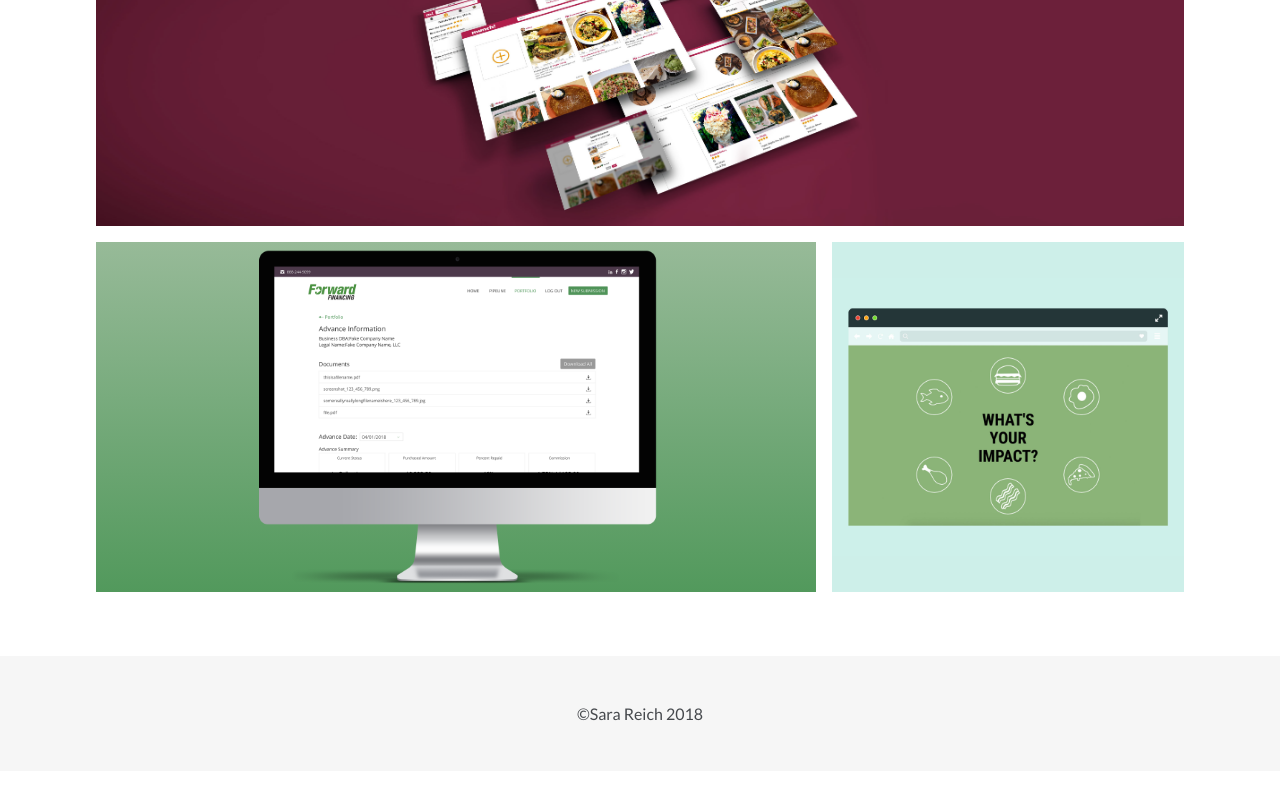
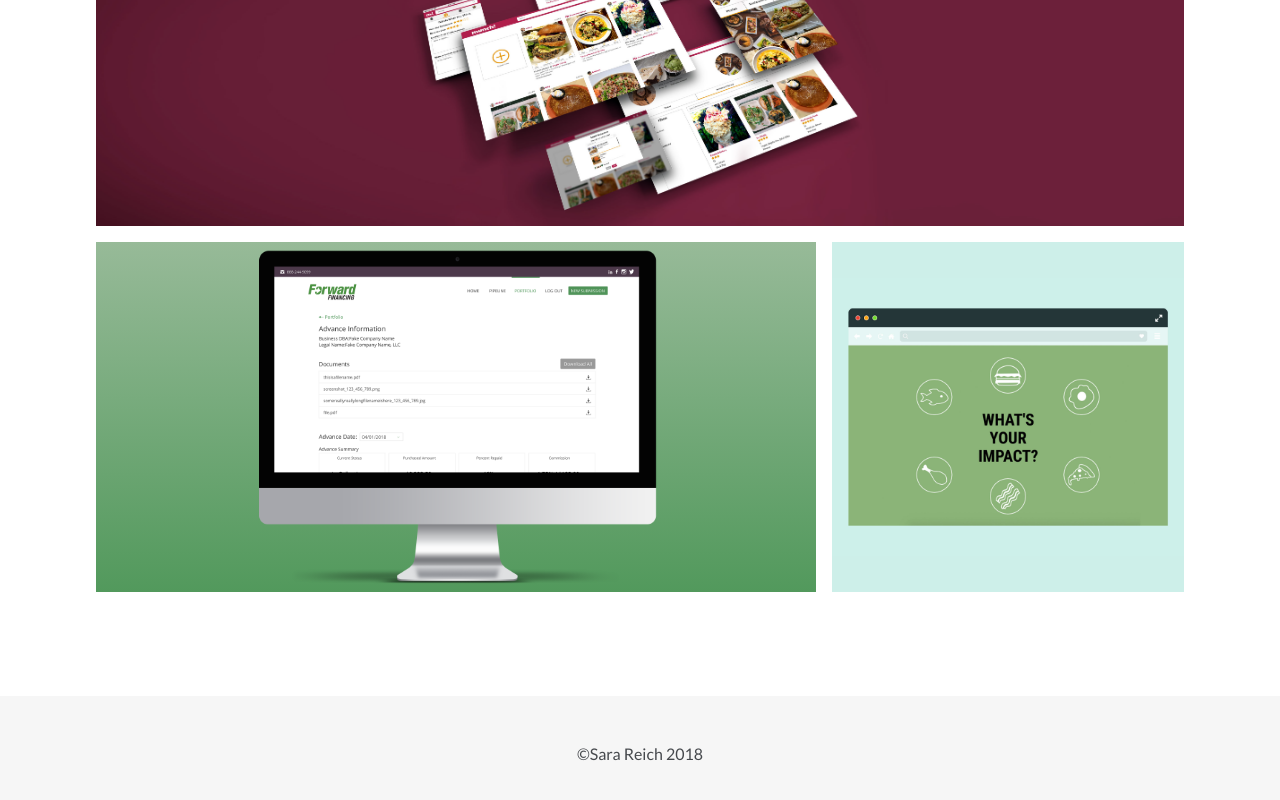
Before and after one commit to sarareich/sarareich.github.io, a React (Create React App) app: page / in a window 1280 px wide. Shown: the part 230-1030 px from the top of the page. Before the commit the page ends 1001 px from the top, so only its background shows below. Built offline with nearby package versions, Linux system fonts and the light colour scheme; a web font is replaced by a local one.

Commit message:
fix footer

```diff
--- a/src/components/Footer/Footer.scss
+++ b/src/components/Footer/Footer.scss
@@ -1,3 +1,9 @@
+.footer__wrap {
+  bottom: 0;
+  position: absolute;
+  width: 100%;
+}
+
 .footer {
   background-color: #f6f6f6;
   display: flex;
--- a/src/styles/styles.scss
+++ b/src/styles/styles.scss
@@ -5,6 +5,14 @@
   box-sizing: border-box;
   margin: 0;
   padding: 0;
+}
+
+.App {
+  display: block;
+  min-height: 100vh;
+  overflow: hidden;
+  padding-bottom: 155px;
+  position: relative;
 }
 
 .shadow {
@@ -88,7 +96,7 @@ body {
 
 //CONTAINER WIDTH
 .page {
-  max-width: 1224px;
+  max-width: 1408px;
   width: 85vw;
   margin: 0 auto;
 
```
